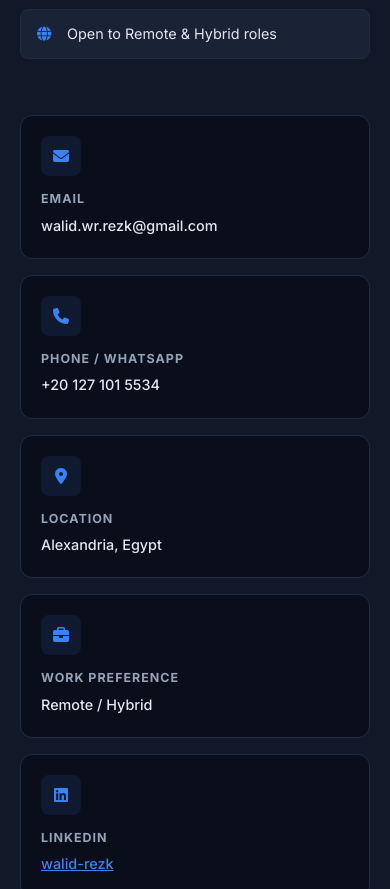
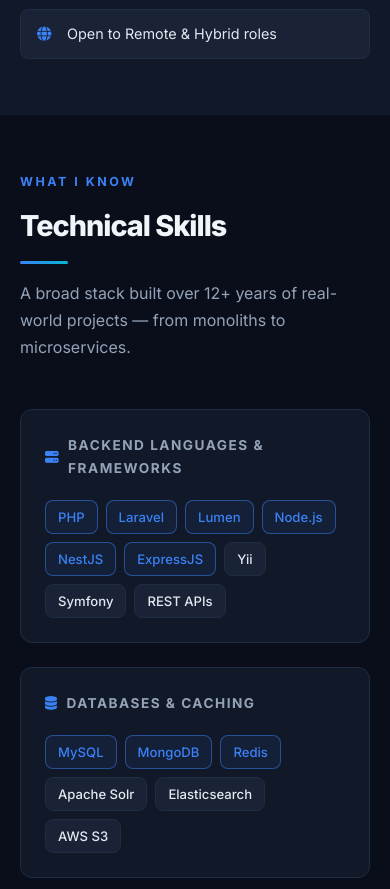
Before and after one commit to walid-rezk/walid-rezk.github.io, a plain HTML site: page index.html in a window 390 px wide. Shown: the part 2112-3001 px from the top of the page. Drawn offline with Linux system fonts and the light colour scheme.

Commit message:
refactor: remove contact cards from About section, expand to full width
- Removed the info-cards column from the about-grid
- about-grid is now single-column, max-width 820px
- about-highlights now displays as a 2-column grid to fill the extra space
- Stacks back to 1 column on mobile screens

```diff
--- a/assets/css/style.css
+++ b/assets/css/style.css
@@ -407,15 +407,17 @@ section {
 
 .about-grid {
   display: grid;
-  grid-template-columns: 1fr 1fr;
-  gap: 3.5rem;
+  grid-template-columns: 1fr;
+  gap: 2rem;
   align-items: start;
+  max-width: 820px;
 }
 
 .about-text p {
   color: var(--clr-muted);
   margin-bottom: 1rem;
   font-size: 1rem;
+  max-width: 760px;
 }
 
 .about-text p strong {
@@ -423,8 +425,8 @@ section {
 }
 
 .about-highlights {
-  display: flex;
-  flex-direction: column;
+  display: grid;
+  grid-template-columns: 1fr 1fr;
   gap: .75rem;
   margin-top: 1.5rem;
 }
@@ -929,9 +931,6 @@ footer a {
     grid-template-columns: 1fr;
   }
 
-  .info-cards {
-    grid-template-columns: 1fr 1fr;
-  }
 }
 
 @media (max-width: 640px) {
@@ -972,6 +971,10 @@ footer a {
     grid-template-columns: 1fr;
   }
 
+  .about-highlights {
+    grid-template-columns: 1fr;
+  }
+
   .timeline::before {
     left: 15px;
   }
--- a/index.html
+++ b/index.html
@@ -134,42 +134,6 @@
             <div class="highlight-item"><i class="fa-solid fa-rotate"></i> Agile methodologies &amp; CI/CD practices
             </div>
             <div class="highlight-item"><i class="fa-solid fa-globe"></i> Open to Remote &amp; Hybrid roles</div>
-          </div>
-        </div>
-
-        <div>
-          <div class="info-cards">
-            <div class="info-card">
-              <div class="info-card-icon"><i class="fa-solid fa-envelope"></i></div>
-              <h4>Email</h4>
-              <p>walid.wr.rezk@gmail.com</p>
-            </div>
-            <div class="info-card">
-              <div class="info-card-icon"><i class="fa-solid fa-phone"></i></div>
-              <h4>Phone / WhatsApp</h4>
-              <p>+20 127 101 5534</p>
-            </div>
-            <div class="info-card">
-              <div class="info-card-icon"><i class="fa-solid fa-location-dot"></i></div>
-              <h4>Location</h4>
-              <p>Alexandria, Egypt</p>
-            </div>
-            <div class="info-card">
-              <div class="info-card-icon"><i class="fa-solid fa-briefcase"></i></div>
-              <h4>Work Preference</h4>
-              <p>Remote / Hybrid</p>
-            </div>
-            <div class="info-card">
-              <div class="info-card-icon"><i class="fa-brands fa-linkedin"></i></div>
-              <h4>LinkedIn</h4>
-              <p><a href="https://www.linkedin.com/in/walid-rezk-264992a9/" target="_blank" rel="noopener"
-                  style="color:var(--clr-accent)">walid-rezk</a></p>
-            </div>
-            <div class="info-card">
-              <div class="info-card-icon"><i class="fa-solid fa-calendar"></i></div>
-              <h4>Experience</h4>
-              <p>12+ Years</p>
-            </div>
           </div>
         </div>
       </div>
```
